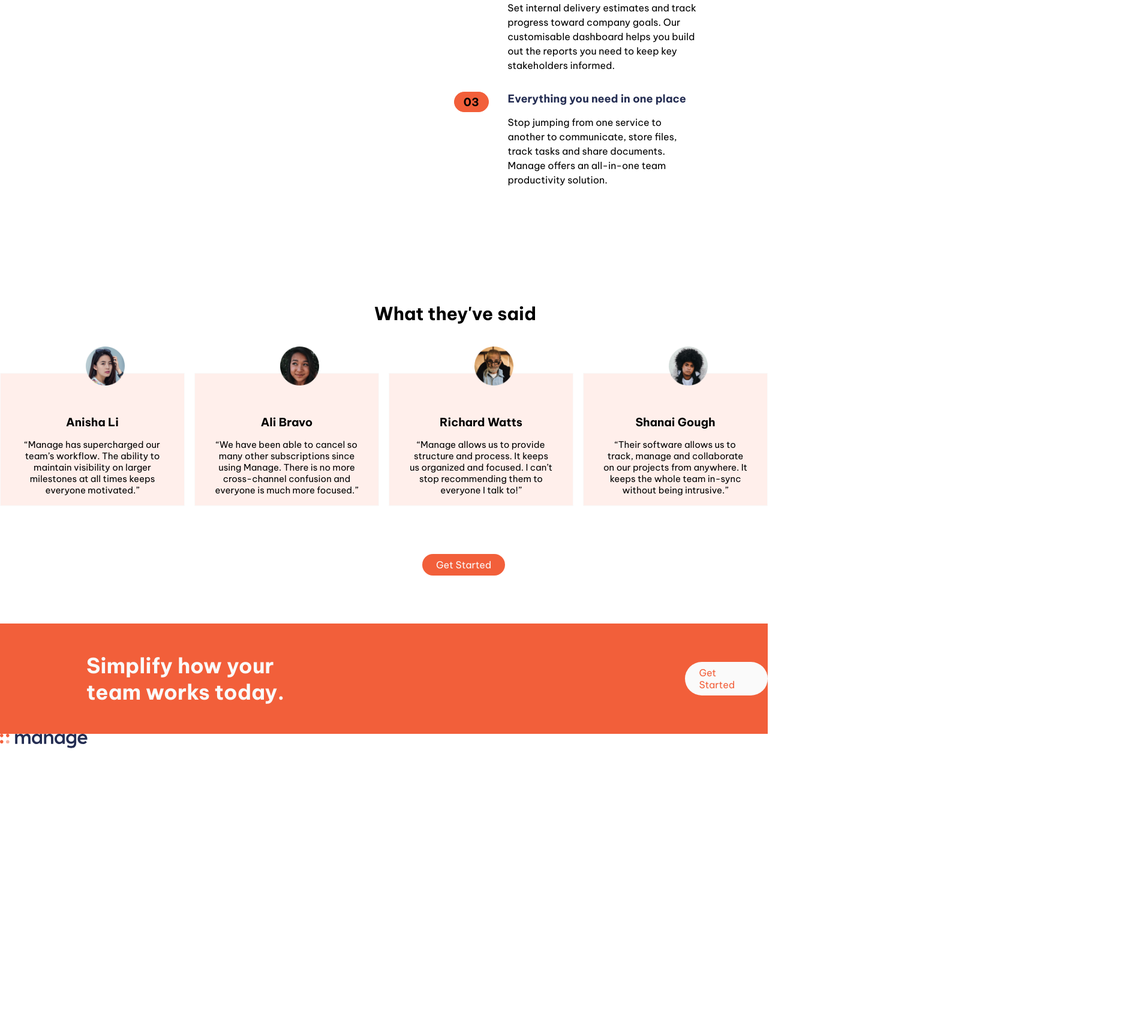
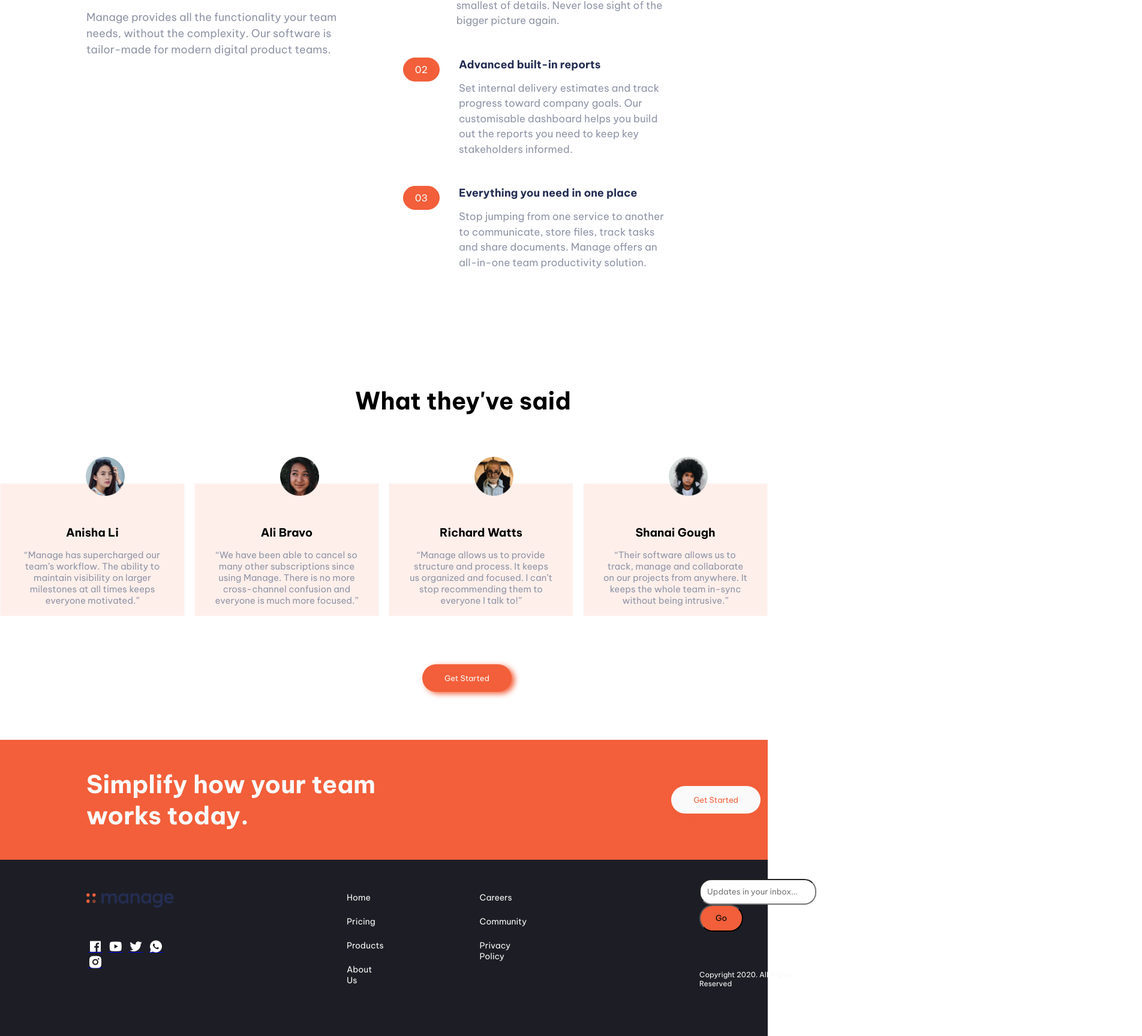
Before and after one commit to Adenike23/manage, a plain HTML site: page index.html in a window 1280 px wide. Shown: the part 979-2707 px from the top of the page at 60% size, 1904 px wide, since content can reach past the window. Before the commit the page ends 2231 px from the top, so only its background shows below. Drawn offline with nearby package versions, Linux system fonts and the light colour scheme.

Commit message:
desktop view completed

```diff
--- a/css/style.css
+++ b/css/style.css
@@ -11,16 +11,20 @@
     --VeryDarkBlue: hsl(233, 12%, 13%);
     --VeryPaleRed: hsl(13, 100%, 96%);
     --VaryLightGray: hsl(0, 0%, 98%);
+    --lightergraycolor: hsl(0, 0%, 98%);
 }
-a, button{
+body{
+    background-image: url(/images/bg-tablet-pattern.svg);
+    background-repeat: no-repeat;
+    background-position: top -210px right -190px;
+}
+a, #submitButton{
     cursor: pointer;
 }
 nav{
     display: flex;
     justify-content: space-around;
     margin-top: 2rem;
-}
-nav img{
     align-items: center;
 }
 nav ul{
@@ -33,84 +37,99 @@ nav ul a{
     text-decoration: none;
     color: var(--VeryDarkBlue);
     cursor: pointer;
+    font-size: 14px;
+}
+nav ul a:hover{
+    color: var(--DarkGrayishBlue);
 }
 button{
     all: unset;
-    padding: 8px 23px;
+    padding: 15px 37px;
+    font-size: 13px;
     border-radius: 50px;
     background-color: var(--BrightRed);
     color: var(--VaryLightGray);
+    box-shadow: 5px 3px 10px var(--BrightRed);
+    cursor: pointer;
+}
+button:hover{
+    background-color: var(--DarkGrayishBlue)
 }
 main{
     display: flex;
     align-items: center;
     gap: 17rem;
-    padding: 2rem 0 5rem 9rem;
+    padding: 6rem 7rem 5rem 9rem;
 }
 #main_text{
-    width: 27%;
-    /* padding-right: 2rem; */
+    width: 35%;
 }
 #main_text h1{
-    font-size: 45px;
+    font-size: 50px;
+    font-weight: 700;
+    color: var(--DarkBlue);
 }
 #main_text p{
     font-size: 17px;
     line-height: 1.5;
     margin: 2rem 0;
+    color: var(--DarkGrayishBlue);
 }
 main img{
     width: 50%;
 }
 section{
     display: flex;
-    gap: 17rem;
-    padding: 2rem 0 5rem 9rem;
+    gap: 6rem;
+    padding: 1rem 0 5rem 9rem;
 }
 #first-section{
-    width: 30%;
+    width: 38%;
 }
 #first-section h1{
-    font-size: 32px;
+    font-size: 40px;
+    font-weight: 700;
     color: var(--DarkBlue);
 }
 #first-section p{
-    font-size: 17px;
+    font-size: 18px;
     line-height: 1.5;
     margin-top: 2rem;
+    color: var(--DarkGrayishBlue);
 }
 #sub-sections{
-    width: 36%;
+    width: 40%;
 }
 .subsec1, .subsec2, .subsec3{
     display: flex;
     gap: 2rem;
-    margin-bottom: 2rem;
+    margin-bottom: 3rem;
 }
-.subsec1 h3, .subsec2 h3, .subsec3 h3{
+.subsec1 h4, .subsec2 h4, .subsec3 h4{
     border: 1px solid var(--BrightRed);
     border-radius: 40px;
     background-color: var(--BrightRed);
     height: 10%;
-    padding: 4px 15px;
+    padding: 9px 19px;
+    color: var(--VaryLightGray);
+    font-weight: 400;
 }
 .subsec1 p, .subsec2 p, .subsec3 p{
     line-height: 1.5;
-    font-size: 16px;
+    font-size: 17px;
+    color: var(--DarkGrayishBlue);
 }
-.subsec1 h1, .subsec2 h1, .subsec3 h1{
+.subsec1 h3, .subsec2 h3, .subsec3 h3{
     padding-bottom: 1rem;
     font-size: 18px;
     color: var(--DarkBlue);
 }
-article{
-    /* padding: 2rem 4rem 5rem 7rem; */
-}
 article h1{
-    margin: 5rem 0;
+    margin: 4rem 0 7rem 0;
     position: relative;
-    left: 39rem;
-    font-size:30px;
+    left: 37rem;
+    font-size:40px;
+    font-weight: 700;
 }
 .testimonials{
     display: grid;
@@ -121,6 +140,7 @@ article h1{
     text-align: center;
     font-size: 15px;
     padding: 1rem 0;
+    color: var(--DarkGrayishBlue);
 }
 .testimonials h2{
     text-align: center;
@@ -147,17 +167,66 @@ article button{
 #lower-section{
     background-color: var(--BrightRed);
     display: flex;
-    gap: 37rem;
+    gap: 29rem;
     padding: 3rem 0 3rem 9rem;
     align-items: center;
 }
 #lower-section h1{
-    width:36%;
     color: var(--VaryLightGray);
-    font-size: 35px;
+    font-size: 41px;
+    width: 45%;
 }
 #lower-section button{
     background-color: var(--VaryLightGray);
     color: var(--BrightRed);
-    /* align-items: center; */
 }
+footer{
+    background-color: var(--VeryDarkBlue);
+    display: flex;
+    gap: 18rem;
+    padding: 2rem 0 5rem 0;
+}
+.left-footer{
+    padding: 1.5rem 0 0 9rem;
+}
+.left-footer img{
+    margin-bottom: 3rem;
+}
+.icons a i{
+    color: white;
+    font-size: 24px;
+    border-radius: 50px;
+    margin: 3px;
+}
+.icons a i:hover{
+    color: var(--BrightRed);
+}
+.middle-footer{
+    display: flex;
+    gap: 10rem;
+}
+.lastList1 a, .lastList2 a{
+    display: block;
+    list-style-type: none;
+    text-decoration: none;
+    margin-top: 22px;
+    color: var(--VaryLightGray);
+    font-size: 14px;
+}
+.lastList1 a:hover, .lastList2 a:hover{
+    color: var(--BrightRed);
+}
+#email{
+    border-radius: 20px;
+    padding: 11px;
+}
+#submitButton{
+    background-color: var(--BrightRed);
+    padding: 12px 25px;
+    border-radius: 35px;
+}
+.copyright{
+    color: var(--VaryLightGray);
+    font-size: 12px;
+    margin-top: 4rem;
+}
--- a/index.html
+++ b/index.html
@@ -5,7 +5,8 @@
     <meta name="viewport" content="width=device-width, initial-scale=1.0">
     <link rel="preconnect" href="https://fonts.googleapis.com">
     <link rel="preconnect" href="https://fonts.gstatic.com" crossorigin>
-    <link href="https://fonts.googleapis.com/css2?family=Be+Vietnam+Pro:wght@400;500;700&display=swap" rel="stylesheet">
+    <link href="https://fonts.googleapis.com/css2?family=Be+Vietnam+Pro:wght@400;500;700;&display=swap" rel="stylesheet">
+    <link href="https://cdn.jsdelivr.net/npm/remixicon@3.2.0/fonts/remixicon.css" rel="stylesheet">
     <link rel="stylesheet" href="css/style.css">
     <title>Document</title>
 </head>
@@ -36,23 +37,23 @@
         </div>
         <div id="sub-sections">
             <div class="subsec1">
-                <h3>01</h3>
+                <h4>01</h4>
             <div>
-                <h1>Track company-wide progress</h1>
+                <h3>Track company-wide progress</h3>
                 <p>See how your day-to-day tasks fit into the wider vision. Go from tracking progress at the milestone level all the way done to the smallest of details. Never lose sight of the bigger picture again.</p>
             </div>
             </div>
             <div class="subsec2">
-                <h3>02</h3>
+                <h4>02</h4>
             <div>
-                <h1>Advanced built-in reports</h1>
+                <h3>Advanced built-in reports</h3>
                 <p>Set internal delivery estimates and track progress toward company goals. Our customisable dashboard helps you build out the reports you need to keep key stakeholders informed.</p>
             </div>
             </div>
             <div class="subsec3">
-                <h3>03</h3>
+                <h4>03</h4>
             <div>
-                <h1>Everything you need in one place </h1>
+                <h3>Everything you need in one place </h3>
                 <p>Stop jumping from one service to another to communicate, store files, track tasks and share documents. Manage offers an all-in-one team productivity solution.</p>
             </div>
             </div>
@@ -92,8 +93,30 @@
         <div class="left-footer">
             <img src="/images/logo.svg" alt="">
             <div class="icons">
-                <a href="/"></a>
+                <a href="/"><i class="ri-facebook-box-fill"></i></a>
+                <a href="/"><i class="ri-youtube-fill"></i></a>
+                <a href="/"><i class="ri-twitter-fill"></i></a>
+                <a href="/"><i class="ri-whatsapp-fill"></i></a>
+                <a href="/"><i class="ri-instagram-fill"></i></a>
             </div>
+        </div>
+        <div class="middle-footer">
+            <div class="lastList1">
+                <a href="/">Home</a>
+                <a href="/">Pricing</a>
+                <a href="/">Products</a>
+                <a href="/">About Us</a>
+            </div>
+            <div class="lastList2">
+                <a href="/">Careers</a>
+                <a href="/">Community</a>
+                <a href="/">Privacy Policy</a>
+            </div>
+        </div>
+        <div>
+            <input type="email" name="email" id="email" placeholder="Updates in your inbox...">
+            <input type="submit" value="Go" id="submitButton">
+            <div class="copyright">Copyright 2020. All Rights Reserved</div>
         </div>
     </footer>
 </body>
```
Also changed, not shown: icons/icon-close.svg (added), icons/icon-facebook.svg (added), icons/icon-hamburger.svg (added), icons/icon-instagram.svg (added), icons/icon-twitter.svg (added), icons/icon-youtube.svg (added), images/bg-tablet-pattern.svg (added).
